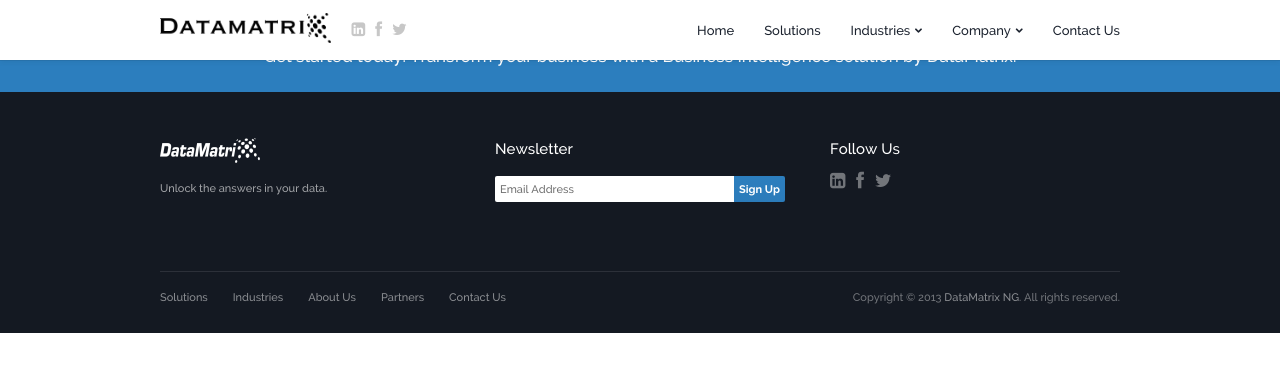
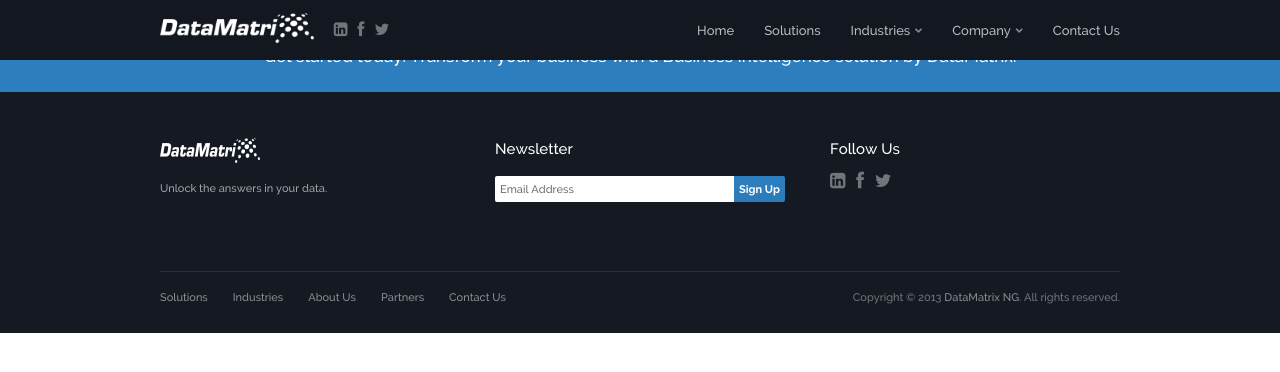
Before and after one commit to dtmtx/dtmtx.github.io, a Jekyll site: the page built from blog.html, in a window 1280 px wide. Shown: the top 372 px of the page. Built offline with Jekyll 4.4.1, drawn with Linux system fonts in a browser that asks for light colours; Markdown is read by kramdown in place of the engine named in the settings.

Commit message:
update inner page menu and logo

```diff
--- a/_includes/head_inner.html
+++ b/_includes/head_inner.html
@@ -51,7 +51,7 @@
       <!-- ~~~~~~~~~~~~~~~~~~~~~~~~~~~~~~~~~~~~~~~~~~~~~~~~~~~~~~~~~~~~~~~~~~~~~ -->
       <!-- Top Bar - Set "white" or "dark" below -->
       <!-- ~~~~~~~~~~~~~~~~~~~~~~~~~~~~~~~~~~~~~~~~~~~~~~~~~~~~~~~~~~~~~~~~~~~~~ -->
-      <div class="topbar-outer white">
+      <div class="topbar-outer dark">
         <div class="topbar content-width">
 
           <!-- ~~~~~~~~~~~~~~~~~~~~~~~~~~~~~~~ -->
@@ -59,7 +59,8 @@
           <!-- ~~~~~~~~~~~~~~~~~~~~~~~~~~~~~~~ -->
           <div class="table fullheight">
             <div class="table-cell fullheight middle">
-              <div class="logo"><a href="index.html"><img alt="" src="images/topbar/datamatrix_logo_black_main.png" height="30" /></a></div>
+              <!--div class="logo"><a href="index.html"><img alt="" src="images/topbar/datamatrix_logo_black_main.png" height="30" /></a></div-->
+              <div class="logo"><a href="index.html"><img alt="" src="images/topbar/datamatrix_logo_white.png" height="30" /></a></div>
             </div>
           </div>
           <!-- ~~~~~~~~~~~~~~~~~~~~~~~~~~~~~~~ -->
```
